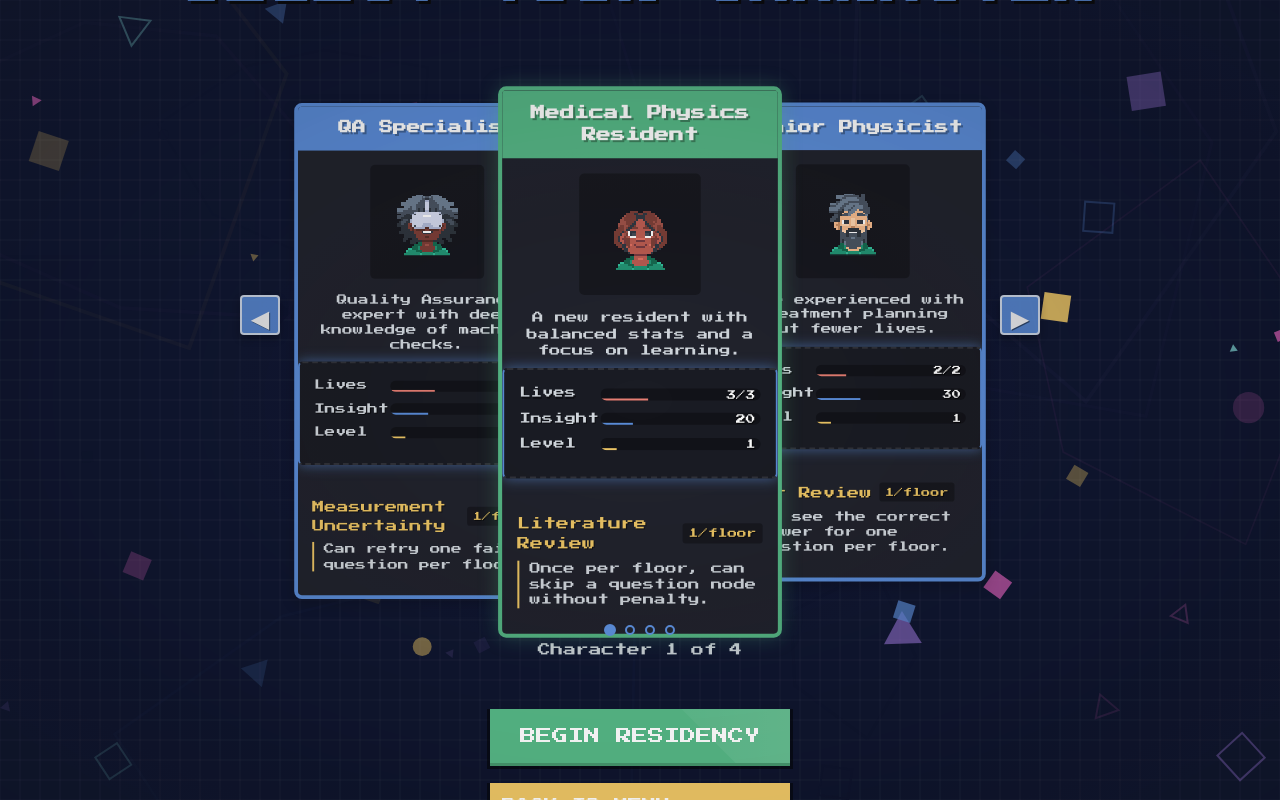
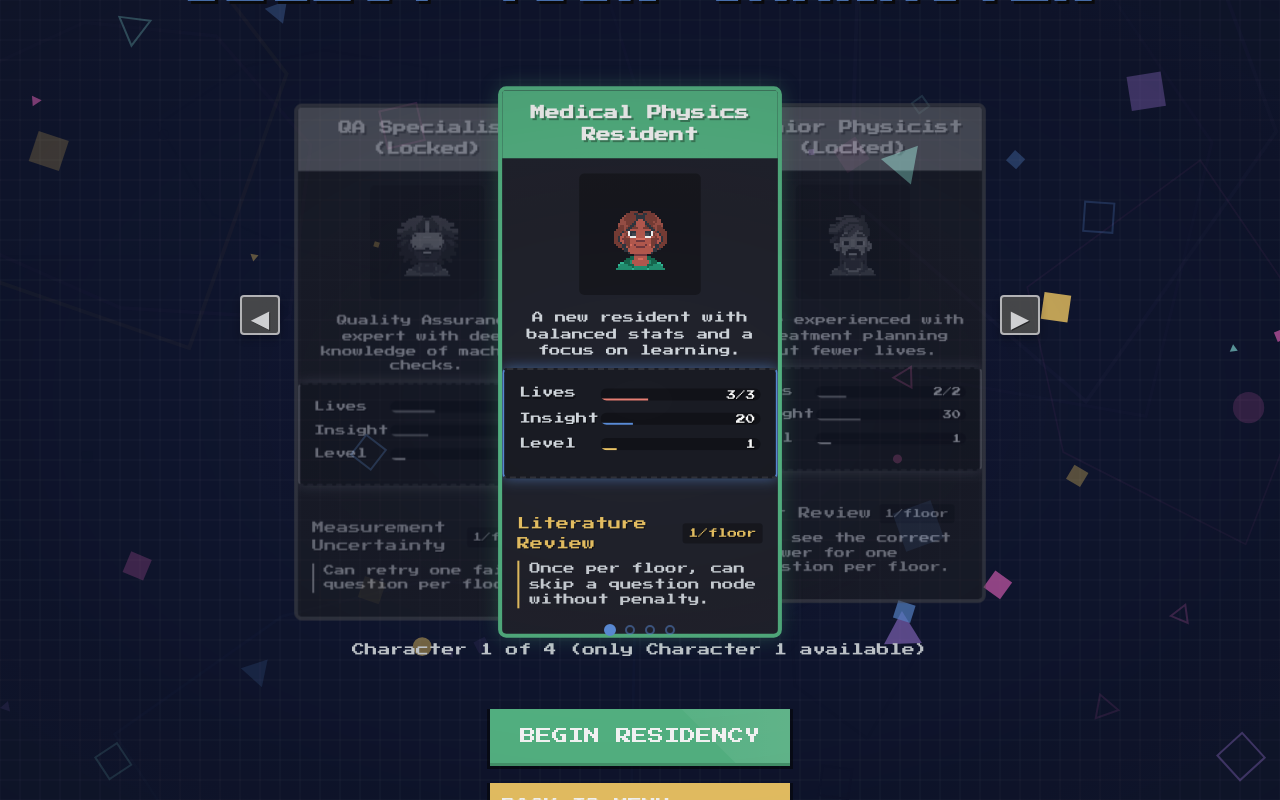
Before and after one commit to Flep-Glop/Rogue_Resident, a Flask app: page /character-select in a window 1280 px wide. Run offline with Flask 3, Linux system fonts and the light colour scheme.

Commit message:
greyed out characters

```diff
--- a/medical_physics_game/templates/character_select.html
+++ b/medical_physics_game/templates/character_select.html
@@ -424,6 +424,30 @@
             display: flex;
         }
 
+        /* Disabled character styling */
+        .character-card.disabled {
+        opacity: 0.5;
+        filter: grayscale(100%);
+        pointer-events: none;
+        border-color: #555 !important;
+        box-shadow: none !important;
+        }
+
+        .character-card.disabled .character-avatar {
+        opacity: 0.6;
+        }
+
+        .carousel-indicator.disabled {
+        opacity: 0.5;
+        cursor: not-allowed;
+        }
+
+        .carousel-arrow.disabled {
+        opacity: 0.3;
+        cursor: not-allowed;
+        background-color: #555;
+        }
+
         /* Back button styling */
         .back-btn {
             margin-top: 20px;
@@ -510,32 +534,69 @@
         document.addEventListener('DOMContentLoaded', function() {
             fetchCharacters();
 
-            // Set up carousel navigation
+            // Set up carousel navigation with disabled behavior
             document.getElementById('prev-character').addEventListener('click', function() {
-                navigateCarousel(-1);
+                // Visual feedback that navigation is disabled
+                this.classList.add('flash-disabled');
+                setTimeout(() => this.classList.remove('flash-disabled'), 300);
+
+                // Optionally show a message to user
+                if (typeof UiUtils !== 'undefined' && UiUtils.showFloatingText) {
+                    UiUtils.showFloatingText('Only Character 1 is available', 'warning');
+                }
             });
 
             document.getElementById('next-character').addEventListener('click', function() {
-                navigateCarousel(1);
+                // Visual feedback that navigation is disabled
+                this.classList.add('flash-disabled');
+                setTimeout(() => this.classList.remove('flash-disabled'), 300);
+
+                // Optionally show a message to user
+                if (typeof UiUtils !== 'undefined' && UiUtils.showFloatingText) {
+                    UiUtils.showFloatingText('Only Character 1 is available', 'warning');
+                }
             });
 
-            // Set up start button
+            // Set up start button - only works with character 1
             document.getElementById('start-game-btn').addEventListener('click', function() {
                 if (selectedCharacter) {
                     startNewGame(selectedCharacter);
                 }
             });
 
-            // Set up keyboard navigation
+            // Set up keyboard navigation - only character 1 is available
             document.addEventListener('keydown', function(e) {
-                if (e.key === 'ArrowLeft') {
-                    navigateCarousel(-1);
-                } else if (e.key === 'ArrowRight') {
-                    navigateCarousel(1);
+                if (e.key === 'ArrowLeft' || e.key === 'ArrowRight') {
+                    // Provide visual feedback that navigation is disabled
+                    const arrow = e.key === 'ArrowLeft' ?
+                        document.getElementById('prev-character') :
+                        document.getElementById('next-character');
+
+                    arrow.classList.add('flash-disabled');
+                    setTimeout(() => arrow.classList.remove('flash-disabled'), 300);
+
+                    // Optionally show a message
+                    if (typeof UiUtils !== 'undefined' && UiUtils.showFloatingText) {
+                        UiUtils.showFloatingText('Only Character 1 is available', 'warning');
+                    }
                 } else if (e.key === 'Enter' && selectedCharacter) {
                     startNewGame(selectedCharacter);
                 }
             });
+
+            // Add a CSS class for flash-disabled animation
+            const styleElement = document.createElement('style');
+            styleElement.textContent = `
+                @keyframes flash-disabled {
+                    0%, 100% { opacity: 0.3; }
+                    50% { opacity: 0.6; }
+                }
+
+                .flash-disabled {
+                    animation: flash-disabled 0.3s ease;
+                }
+            `;
+            document.head.appendChild(styleElement);
         });
 
         function fetchCharacters() {
@@ -552,7 +613,7 @@
                 });
         }
 
-        // Updated renderCharacters function to use pixel images
+        // Updated renderCharacters function
         function renderCharacters(characters) {
             const carousel = document.getElementById('character-carousel');
             const indicators = document.getElementById('carousel-indicators');
@@ -565,7 +626,8 @@
             // Create cards for each character
             characters.forEach((character, index) => {
                 const card = document.createElement('div');
-                card.className = `character-card ${index === 0 ? 'active' : ''}`;
+                // Add disabled class to all except the first character
+                card.className = `character-card ${index === 0 ? 'active' : ''} ${index !== 0 ? 'disabled' : ''}`;
                 card.dataset.characterId = character.id;
                 card.dataset.index = index;
 
@@ -583,7 +645,7 @@
 
                 card.innerHTML = `
                     <div class="character-header">
-                        <h3>${character.name}</h3>
+                        <h3>${character.name}${index !== 0 ? ' (Locked)' : ''}</h3>
                     </div>
                     <div class="character-avatar">
                         <img src="${imagePath}" alt="${character.name}" class="pixel-character-img">
@@ -629,84 +691,80 @@
 
                 // Add indicator
                 const indicator = document.createElement('div');
-                indicator.className = `carousel-indicator ${index === 0 ? 'active' : ''}`;
+                indicator.className = `carousel-indicator ${index === 0 ? 'active' : ''} ${index !== 0 ? 'disabled' : ''}`;
                 indicator.dataset.index = index;
 
-                // Handle indicator click
+                // Handle indicator click - only for non-disabled indicators
                 indicator.addEventListener('click', function() {
-                    navigateToCharacter(index);
+                    // Only allow clicking on character 1
+                    if (parseInt(this.dataset.index) === 0) {
+                        navigateToCharacter(0);
+                    }
                 });
 
                 indicators.appendChild(indicator);
             });
 
             // Show counter
-            counter.textContent = `Character 1 of ${characters.length}`;
+            counter.textContent = `Character 1 of ${characters.length} (only Character 1 available)`;
 
-            // Set up initial state
+            // Set up initial state - only character 1
             setActiveCharacter(0);
 
-            // Enable the start button immediately - it will use the active character
+            // Enable the start button for character 1
             document.getElementById('start-game-btn').disabled = false;
 
             // Set the selected character to the initial one
             selectedCharacter = characters[0].id;
+
+            // Disable arrow buttons initially
+            document.getElementById('prev-character').classList.add('disabled');
+            document.getElementById('next-character').classList.add('disabled');
         }
 
-        // Navigate the carousel
+        // Modified navigateCarousel function
         function navigateCarousel(direction) {
-            // Add a small debounce to prevent rapid clicking
-            if (window.isNavigating) return;
+            // Prevent navigation - only character 1 is available
+            // We could just return, but let's add a visual indicator
+            const arrow = direction < 0 ? document.getElementById('prev-character') : document.getElementById('next-character');
 
-            window.isNavigating = true;
-            setTimeout(() => { window.isNavigating = false; }, 500); // Match transition duration
+            // Visual feedback that this is not allowed
+            arrow.classList.add('flash-disabled');
+            setTimeout(() => arrow.classList.remove('flash-disabled'), 300);
 
-            const newIndex = (currentCharacterIndex + direction + characters.length) % characters.length;
-            navigateToCharacter(newIndex);
+            // You can add a floating message to inform the user
+            if (typeof UiUtils !== 'undefined' && UiUtils.showFloatingText) {
+                UiUtils.showFloatingText('Only Character 1 is available', 'warning');
+            } else {
+                console.log('Only Character 1 is available');
+            }
         }
 
-        // Navigate to character implementation
+        // Modified navigateToCharacter function
         function navigateToCharacter(index) {
-            // Update current index
-            currentCharacterIndex = index;
+            // Only allow selecting character 1
+            if (index !== 0) {
+                console.log('Only Character 1 is available');
+                return;
+            }
 
-            // Set the selected character to the current active one
-            selectedCharacter = characters[index].id;
+            // Update current index to 0 (Character 1)
+            currentCharacterIndex = 0;
 
-            // Calculate previous and next indices with wrapping
-            const prevIndex = (index - 1 + characters.length) % characters.length;
-            const nextIndex = (index + 1) % characters.length;
+            // Set the selected character to character 1
+            selectedCharacter = characters[0].id;
 
-            // Get all cards
-            const cards = document.querySelectorAll('.character-card');
-
-            // Reset all cards first
-            cards.forEach(card => {
-                card.classList.remove('active', 'left-flank', 'right-flank');
-            });
-
-            // Set appropriate classes for each card
-            cards.forEach(card => {
-                const cardIndex = parseInt(card.dataset.index);
-
-                if (cardIndex === index) {
-                    card.classList.add('active');
-                } else if (cardIndex === prevIndex) {
-                    card.classList.add('left-flank');
-                } else if (cardIndex === nextIndex) {
-                    card.classList.add('right-flank');
-                }
-            });
+            // Set character 1 as active
+            setActiveCharacter(0);
 
             // Update counter
             const counter = document.getElementById('character-counter');
-            counter.textContent = `Character ${index + 1} of ${characters.length}`;
+            counter.textContent = `Character 1 of ${characters.length} (only Character 1 available)`;
 
-            // Update indicators
+            // Update indicators - only character 1 can be selected
             document.querySelectorAll('.carousel-indicator').forEach(indicator => {
-                indicator.classList.remove('active', 'selected');
-                if (parseInt(indicator.dataset.index) === index) {
-                    indicator.classList.add('active');
+                indicator.classList.remove('selected');
+                if (parseInt(indicator.dataset.index) === 0) {
                     indicator.classList.add('selected');
                 }
             });
```
